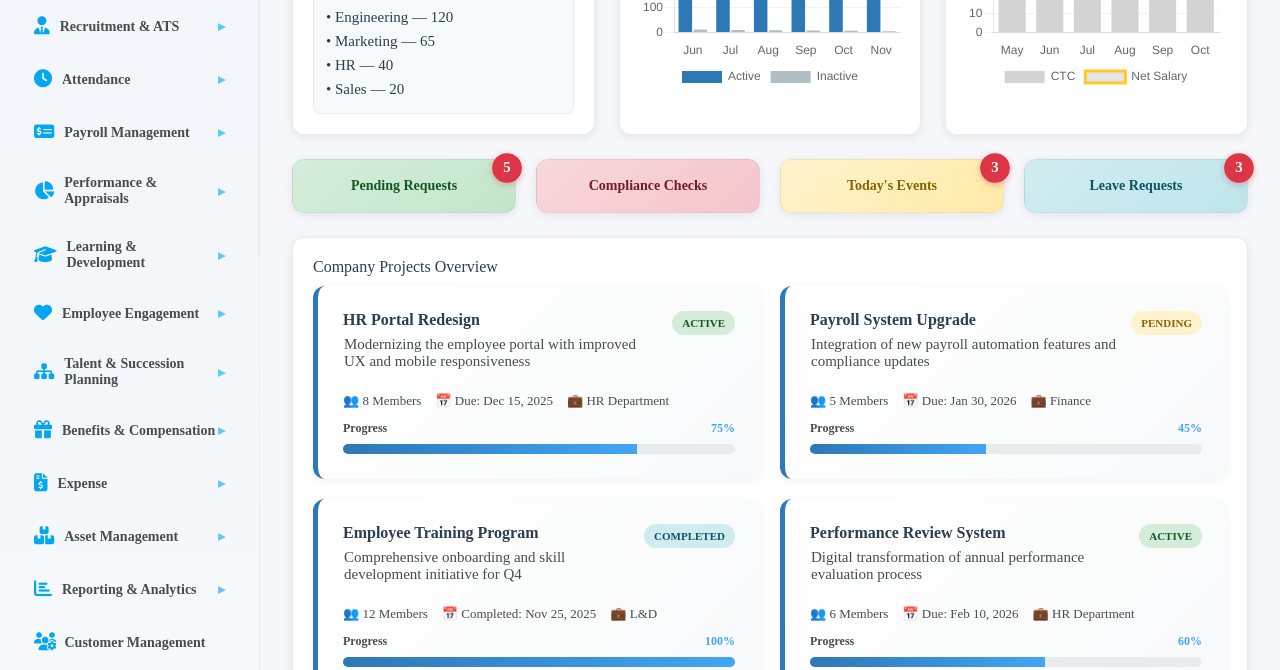
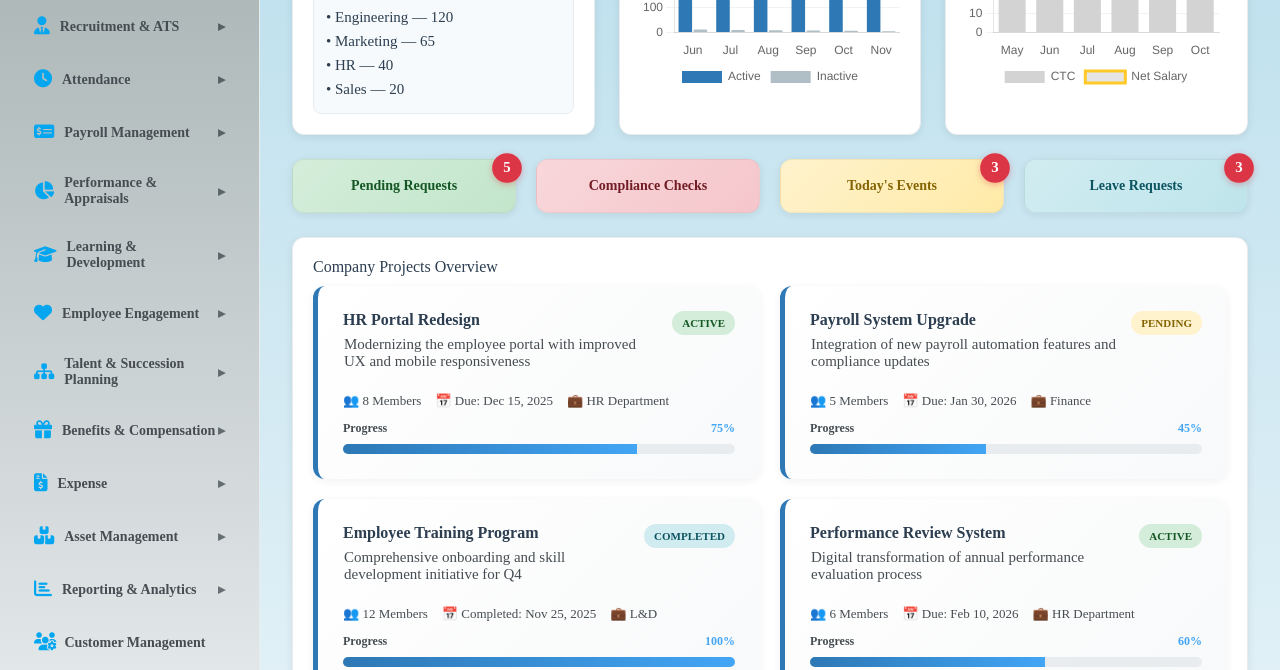
Before and after one commit to samsoftwares2025/admin_dashboard_style-_separated, a plain HTML site: page index.html in a window 1280 px wide. Shown: the part 272-942 px from the top of the page. Drawn offline with nearby package versions, Linux system fonts and the light colour scheme.

Commit message:
color chnaged

```diff
--- a/static/style.css
+++ b/static/style.css
@@ -5,11 +5,12 @@
 }
 
 .nav-caret {
-    color: #05A6F0;
+    color: #1a252a;
 }
 
 :root {
-    --bg-muted: #f5f7fa;
+    --bg-muted:  linear-gradient(to bottom, #B4DCEB, #EEF6FA);
+
     --card-bg: #ffffff;
     --text: #2c3e50;
     --text-light: #464d52;
@@ -51,7 +52,7 @@ body {
 
 aside.sidebar {
     width: 260px;
-    background: linear-gradient(180deg, #f1f5f9 0%, #f8fafc 100%);
+    background: linear-gradient(180deg, #99a6a6 0%, #f8fafc 100%);
     padding: 28px 0;
     border-right: 1px solid var(--muted-border);
     display: flex;
```
